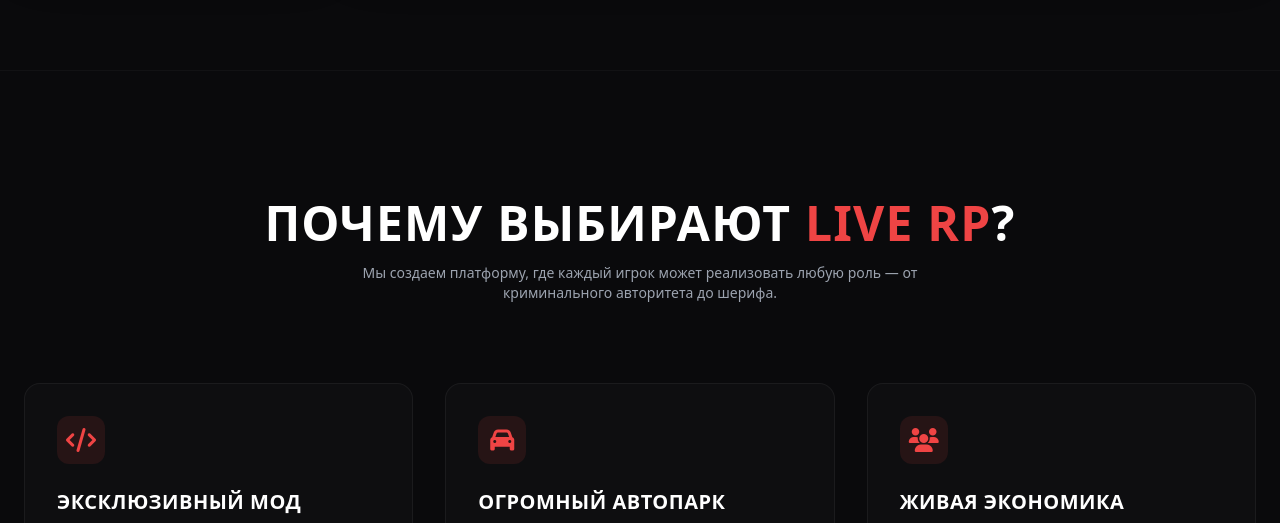
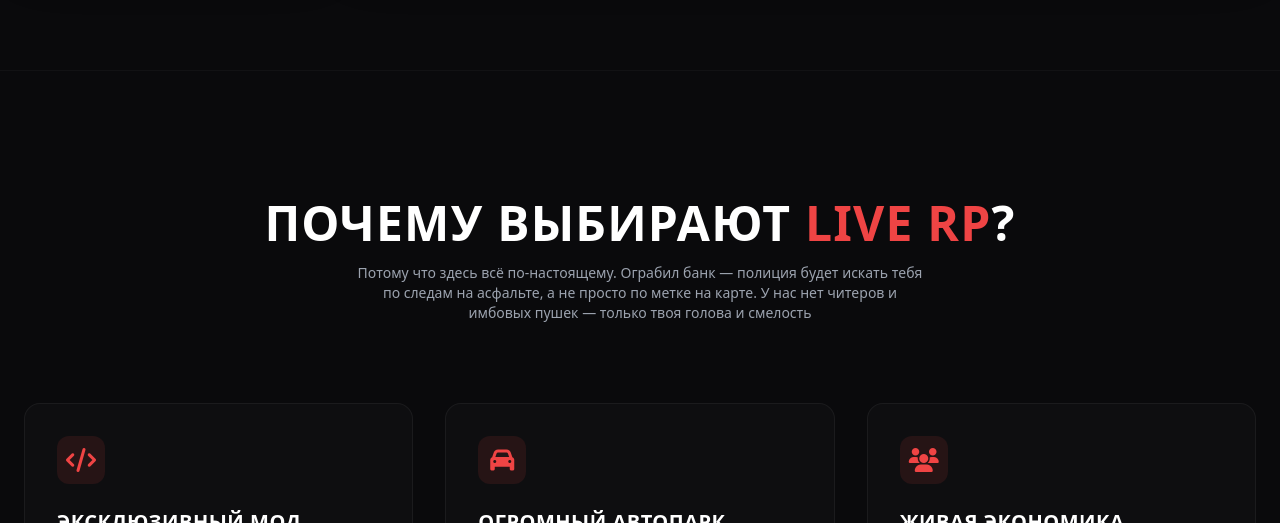
Before and after one commit to Romchik9999/liverp.com, a website: page index.html in a window 1280 px wide. Shown: the part 1654-2177 px from the top of the page. Drawn offline with nearby package versions, Linux system fonts and the light colour scheme.

Commit message:
Update index.html

```diff
--- a/index.html
+++ b/index.html
@@ -214,7 +214,7 @@
     <section class="max-w-7xl mx-auto px-6 py-32 border-t border-white/[0.03]">
         <div class="text-center mb-20">
             <h2 class="text-4xl md:text-5xl font-black uppercase tracking-wide">Почему выбирают <span class="text-red-500">LIVE RP</span>?</h2>
-            <p class="text-gray-400 mt-4 max-w-xl mx-auto text-sm">Мы создаем платформу, где каждый игрок может реализовать любую роль — от криминального авторитета до шерифа.</p>
+            <p class="text-gray-400 mt-4 max-w-xl mx-auto text-sm">Потому что здесь всё по-настоящему. Ограбил банк — полиция будет искать тебя по следам на асфальте, а не просто по метке на карте. У нас нет читеров и имбовых пушек — только твоя голова и смелость</p>
         </div>
 
         <div class="grid md:grid-cols-3 gap-8">
```
